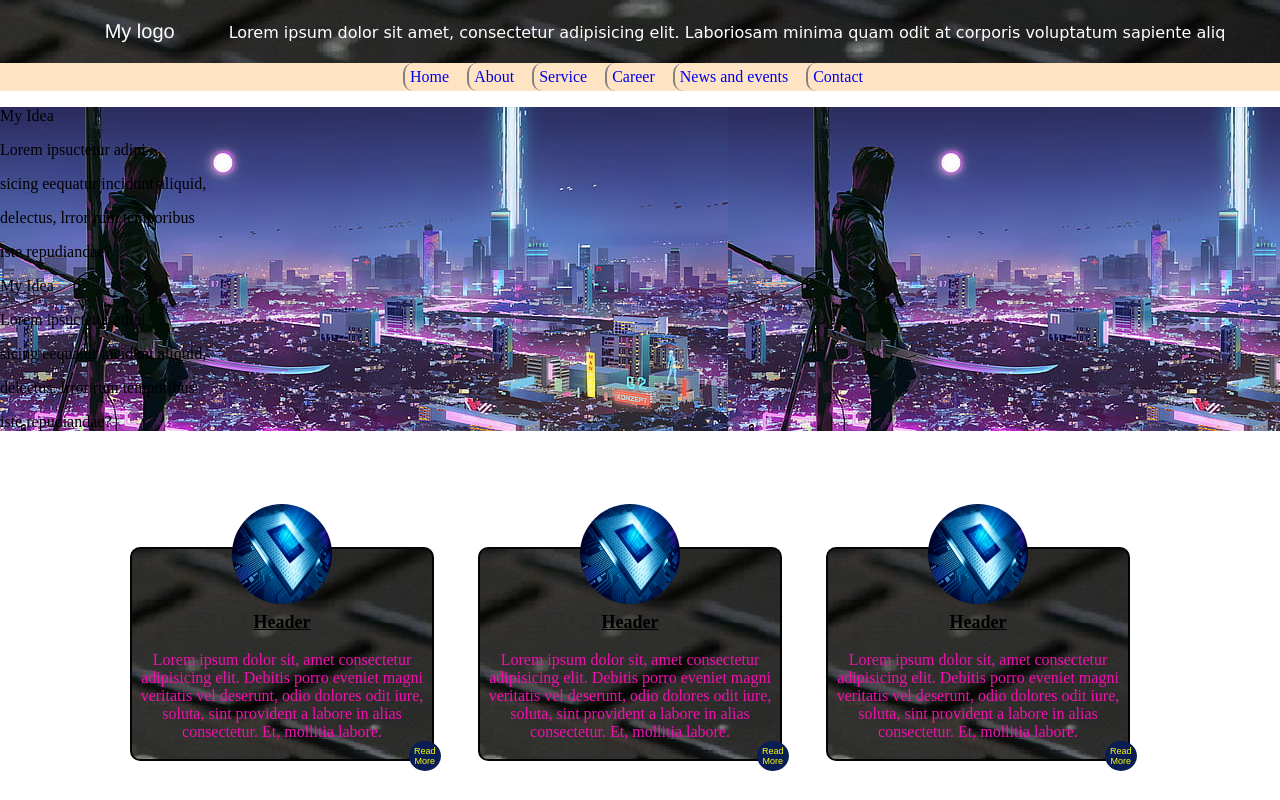
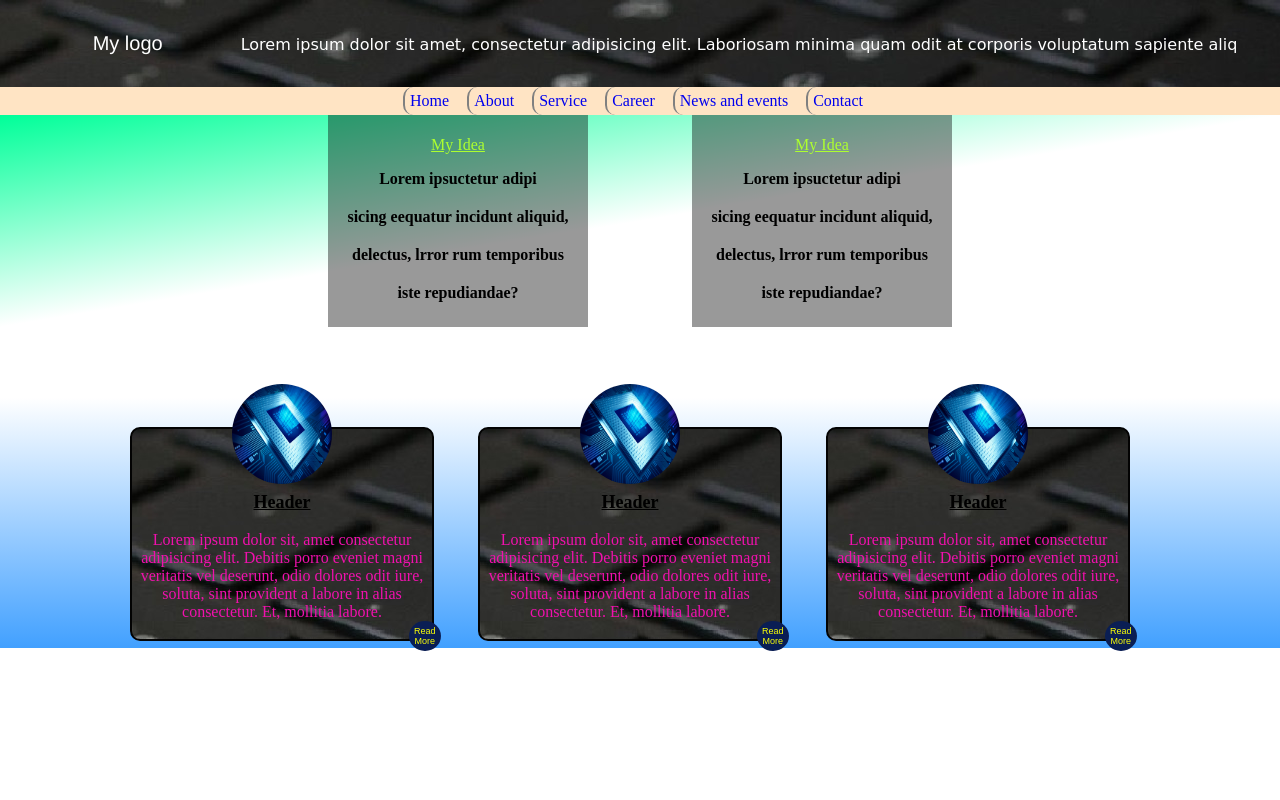
Before and after one commit to Rinno399/Rinno399.github.io, a plain HTML site: page proj/index-1.html in a window 1280 px wide. Drawn offline with Linux system fonts and the light colour scheme.

Commit message:
Update index-1.css

```diff
--- a/proj/index-1.css
+++ b/proj/index-1.css
@@ -2,10 +2,7 @@ body{
 	margin: 0;
 	padding: 0;
 }
-.body{
-	background-image: url("images/body1.jpg");
-	min-width: 1200px;
-}
+
 @import url('https://fonts.googleapis.com/css2?family=Estonia&display=swap');
 .col-header{
 	background-image: url("images/header.jpg");
@@ -15,6 +12,7 @@ body{
 
 }
 .col-mainhead p{
+	padding: 12px;
 	color: white;
 	margin-left: 50px;
 	display: inline-block;
@@ -33,13 +31,16 @@ body{
 }
 .col-nav{
 	min-width: 1200px;
+
+
+	overflow: hidden;
 }
 .col-nav ul{
 	padding: 0;
 	margin: 0;
 	background-color: bisque;
+	background-attachment: fixed;
 	text-align:center;
-
 
 }
 .col-nav ul li{
@@ -56,11 +57,58 @@ body{
     transform: translate(-30px,0px);
 	background-color: bisque;
 }
+.body{
+	/* background-image: url("images/body1.jpg") ; */
+	background: linear-gradient(to bottom right, #00ff99 0%, #ffffff 50%);
+
+	/* height: 100%; */
+	text-align: center;
+	min-width: 1200px;
+  	/* background-size: cover;
+	text-align: center; */
+	margin: 0;
+	padding: 0;
+
+}
+
+.left-body,.right-body{
+	color: red;
+	display: inline-block;
+	width: 250px;
+	border: 0px;
+	padding: 5px;
+	margin-right: 50px;
+	margin-left:50px;
+	background-color: rgb(0,0,0);
+    background-color: rgba(0,0,0, 0.4)
+}
+.col-body-txt1,.col-body-txt1{
+	text-decoration: underline;
+    text-align: center;
+	color: greenyellow;
+}
+.col-body-txt2,.col-body-txt2{
+
+	overflow: hidden;
+	white-space: nowrap;
+
+    text-align: center;
+	font-weight: bold;
+	color: black;
+	margin-bottom:20px ;
+	animation: txt-eff 2s;
+
+}
+@keyframes txt-eff {
+	from { transform: scale(0,0); }
+    to { transform: scale(1,1); }
+}
 
 
 .col-info{
 	text-align: center;
 	min-width: 1200px;
+	background: linear-gradient(to top, #3399ff -6%, #ffffff 78%);
 }
 .card{
 
```
